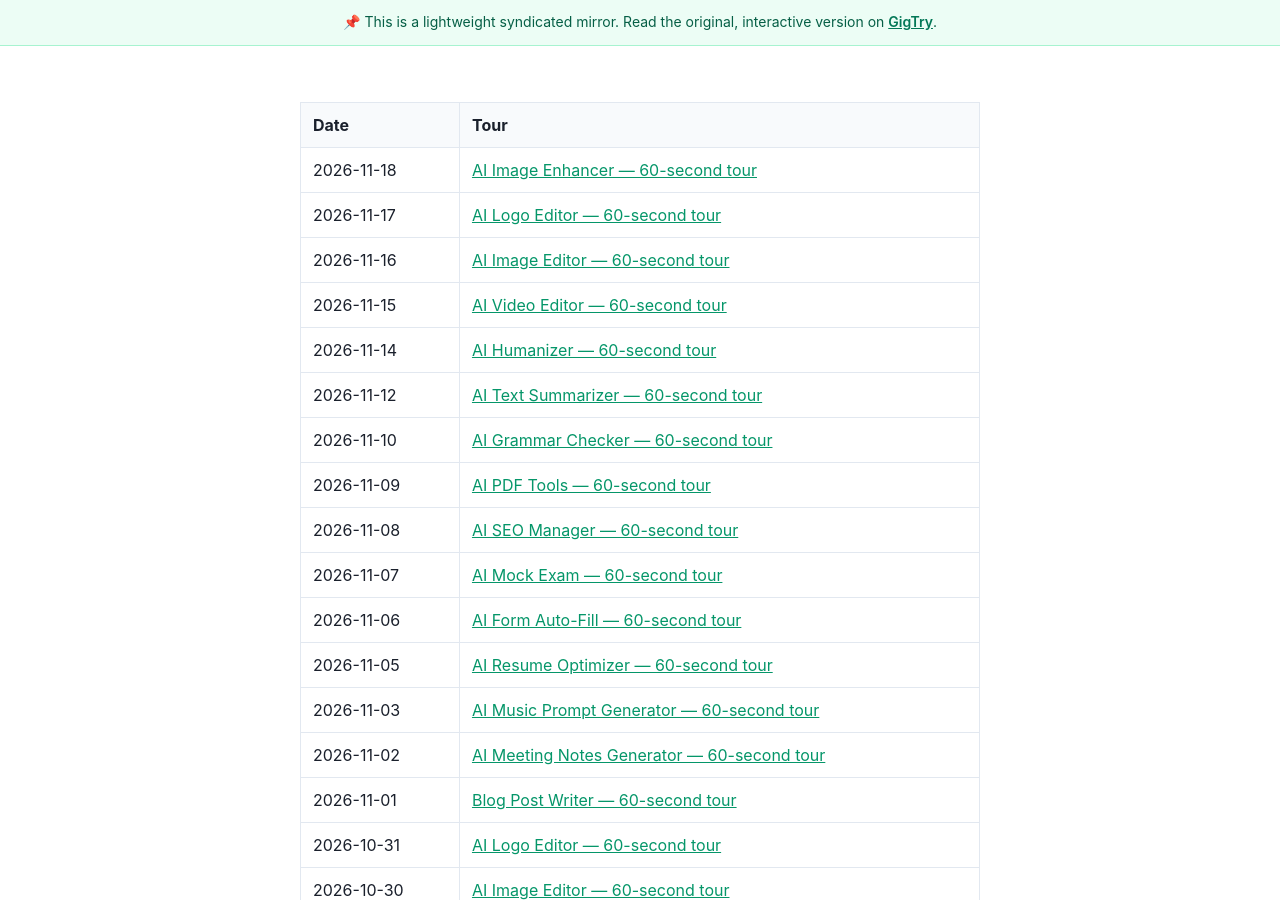
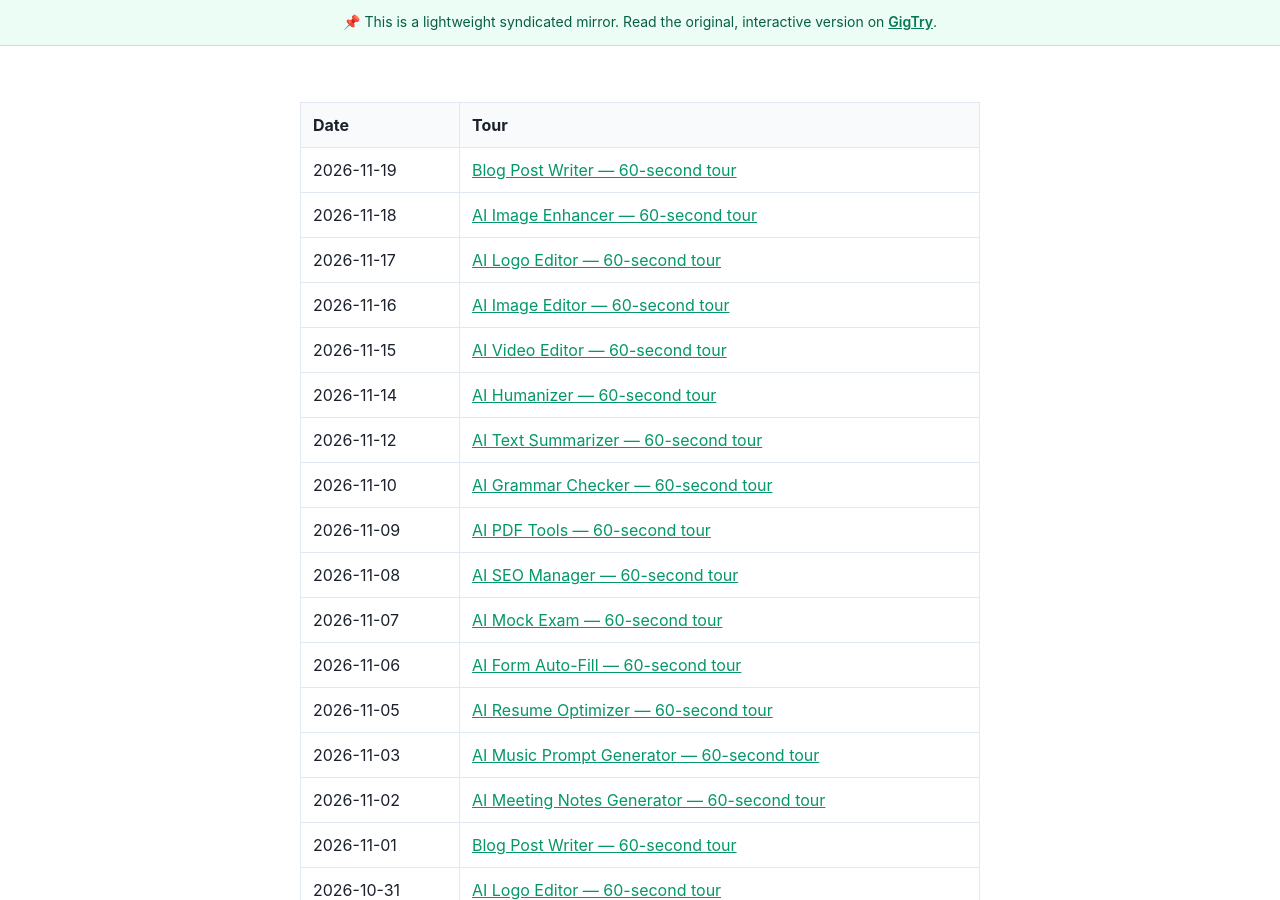
Before and after one commit to gigtryinfo-dev/gigtry-public, a Jekyll site: the page built from posts/daily/index.md, in a window 1280 px wide and 900 px high. Built offline with Jekyll 4.4.1, drawn with Linux system fonts in a browser that asks for light colours.

Commit message:
daily index: 2026-11-19

```diff
--- a/posts/daily/index.md
+++ b/posts/daily/index.md
@@ -7,6 +7,7 @@ mirror: gigtry-public
 
 | Date | Tour |
 |------|------|
+| 2026-11-19 | [Blog Post Writer — 60-second tour](https://gigtryinfo-dev.github.io/gigtry-public/posts/daily/2026-11-19-blog-post-writer.html) |
 | 2026-11-18 | [AI Image Enhancer — 60-second tour](https://gigtryinfo-dev.github.io/gigtry-public/posts/daily/2026-11-18-ai-image-enhancer.html) |
 | 2026-11-17 | [AI Logo Editor — 60-second tour](https://gigtryinfo-dev.github.io/gigtry-public/posts/daily/2026-11-17-ai-logo-editor.html) |
 | 2026-11-16 | [AI Image Editor — 60-second tour](https://gigtryinfo-dev.github.io/gigtry-public/posts/daily/2026-11-16-ai-image-editor.html) |
```
